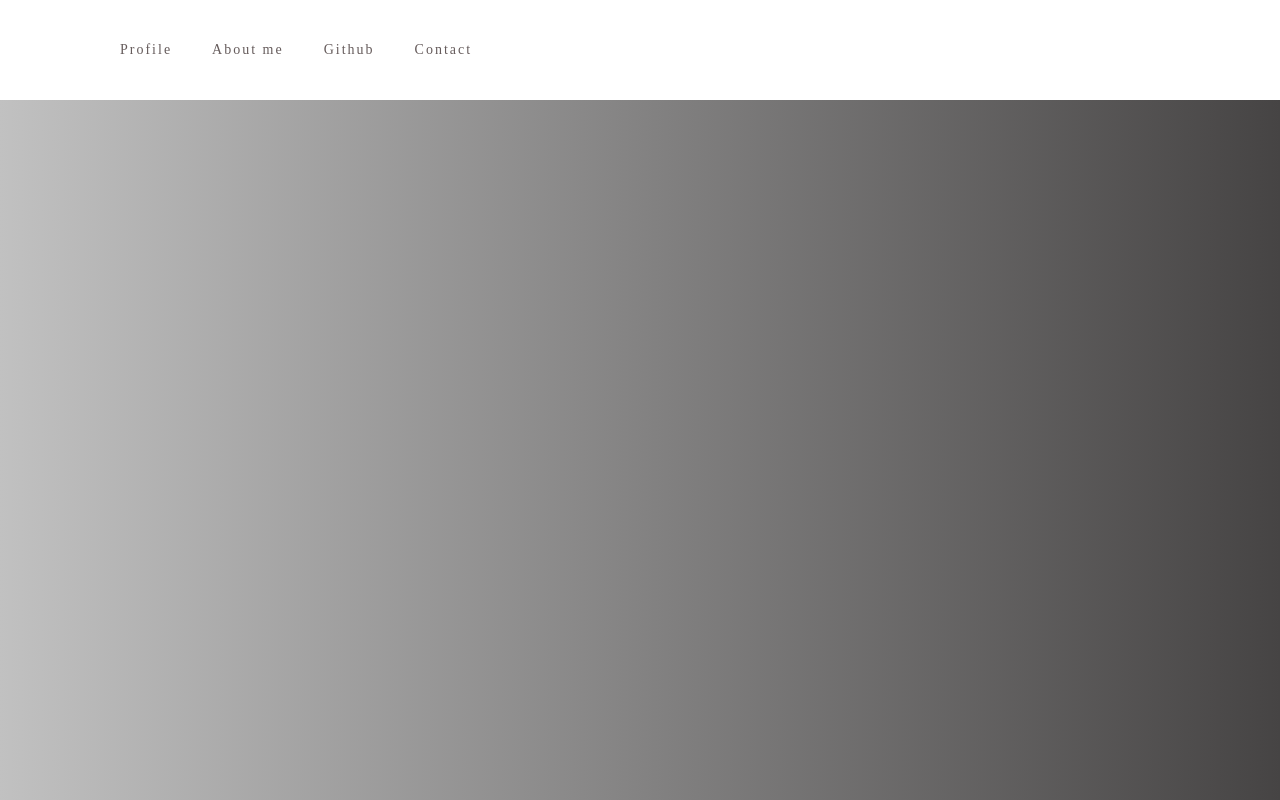
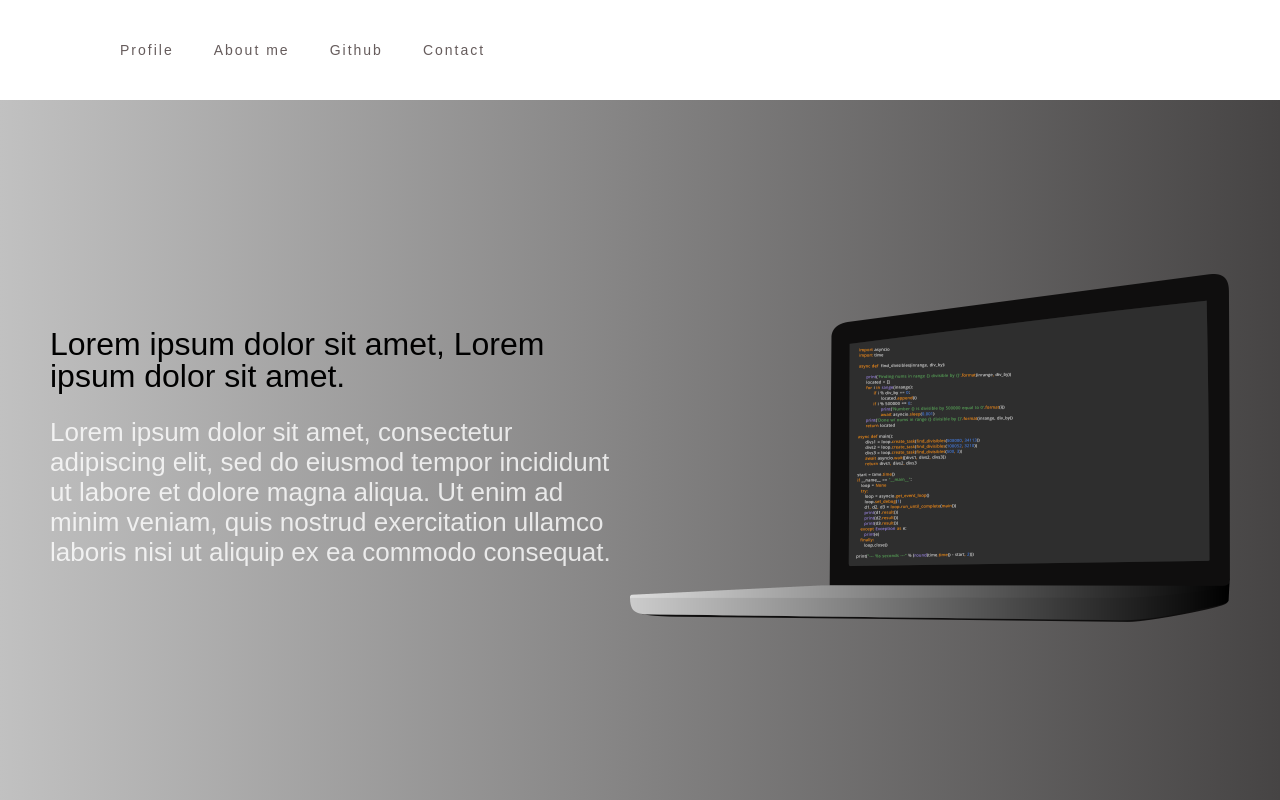
Before and after one commit to siscopuig/siscopuig, a PHP site: page / in a window 1280 px wide. Run offline with PHP 8.4, Linux system fonts and the light colour scheme.

Commit message:
Storing dev

```diff
--- a/public/css/main-panel.css
+++ b/public/css/main-panel.css
@@ -1,4 +1,8 @@
 
+
+body {
+    font-family: "Droid Sans", sans-serif;
+}
 
 /* Header */
 
@@ -94,68 +98,55 @@
     height: 700px;
 }
 
+/* ### Flex container ### */
 
-/*.container-fluid {*/
-    /*width: 100%;*/
-    /*padding-right: 15px;*/
-    /*padding-left: 15px;*/
-    /*margin-right: auto;*/
-    /*margin-left: auto;*/
+.flex-main-container {
+    height: 100%;
+    display: flex;
+    align-items: center;
+    justify-content: center;
+}
+
+.flex-left-container {
+    flex: 1 1 0;
+    display: flex;
+    flex-direction: column;
+}
+
+.flex-half-container {
+    flex: 1;
+    overflow: auto;
+}
+
+.aligner {
+    max-width: 50%;
+}
+
+.flex-right-container {
+    flex: 1 1 0;
+}
+
+@media (min-width: 1200px) {
+    .col-12 {
+        padding-left: 15px;
+    }
+}
+
+
+
+/*.flex-main-container .poster-home-text {*/
+    /*font-size: calc(100vw / 22);*/
+    /*color: #FFFFFF;*/
 /*}*/
 
-.break-out {
-    width: 100vw; /* Relative to 1% of the width of the viewport */
-    left: calc(-1 * (100vw - 100%) / 2);
-}
 
-/*.d-flex {*/
-    /*display: flex !important;*/
-/*}*/
 
-.flex-grow {
-    flex: 1;
-}
 
-.poster {
-    overflow: hidden;
-}
 
-.poster-home {
-    position: relative;
-}
 
-.justify-content-between {
-    justify-content: space-between !important;
-}
 
-.poster-home-image {
-    width: 100%;
-    height: 100%;
-    right: 0;
-    position: absolute;
-    top: 0;
-    /*background: url(../images/laptop-800x464.png) no-repeat center -10px;*/
-    /*border: 1px solid black;*/
-}
 
-.row {
-    display: flex;
-    flex-wrap: wrap;
-    margin-left: -15px;
-    margin-right: -15px;
-}
 
-.align-items-center {
-    align-items: center !important;
-}
-
-.col-12 {
-    width: 100%;
-    min-height: 1px;
-    padding-right: 15px;
-    padding-left: 15px;
-    position: relative;
-}
 
 /* ### h1 ### */
 
@@ -164,27 +155,12 @@ h1 {
     line-height: 1em;
 }
 
-.poster-home h1 {
-    font-size: calc(100vw / 30);
-}
-
-@media (min-width: 768px) {
-    .poster-home h1 {
-        color: #FFFFFF;
-    }
-}
-
-@media (min-width: 1024px) {
-    .mb-lg-3 {
-        margin-bottom: 60px !important;
-    }
-}
 
 /* ### End h1 ### */
 
 
-@media (min-width: 768px) {
-    .poster-home .text-1 {
+@media (min-width: 1200px) {
+    .text-1 {
         color: rgba(255,255,255,0.8);
         font-size: 1.625rem;
         max-width: 650px;
@@ -193,40 +169,10 @@ h1 {
 
 /* ### Laptop image container ### */
 
-@media (min-width: 768px) {
-    .d-md-block {
-        display: block !important;
-    }
-}
-
-/*.d-none {*/
-    /*display: none !important;*/
-/*}*/
-
-/*@media (min-width: 1024px) {*/
-    /*.poster-home-image {*/
-        /*left: 50vw;*/
-    /*}*/
-/*}*/
-
-@media (min-width: 768px) {
-    .poster-home-image {
-        left: 50vw;
-
-    }
-}
-
 .laptop {
     display: block;
     margin-left: auto;
     margin-right: auto;
-}
-
-.poster-home-image {
-    position: absolute;
-    right: 0;
-    height: 100%;
-    top: 0;
 }
 
 .poster-home-image picture {
--- a/templates/header.php
+++ b/templates/header.php
@@ -12,7 +12,7 @@
     <link href="../public/css/main-panel.css" rel="stylesheet" type="text/css">
 
     <!-- fonts -->
-    <!--    <link href='http://fonts.googleapis.com/css?family=Open+Sans:400,300,600,700' rel='stylesheet' type='text/css'>-->
+        <link href='http://fonts.googleapis.com/css?family=Open+Sans:400,300,600,700' rel='stylesheet' type='text/css'>
     <!--    <link href='http://fonts.googleapis.com/css?family=Josefin+Sans:100,300,400,600,700|Anton' rel='stylesheet' type='text/css'>-->
     <!--    <link href='http://fonts.googleapis.com/css?family=Poiret+One' rel='stylesheet' type='text/css'>-->
 
@@ -47,34 +47,33 @@
         <div class="main-panel">
             <div class="linear-gradient">
                 <div class="container-fluid">
-<!--                    <div class="poster-home">-->
-<!--                        <div class="container-fluid d-flex flex-column justify-content-between">-->
-<!--                            <div class="row align-items-center flex-grow">-->
-<!--                                <div class="col-12 col-md-7 col-lg-6">-->
-<!--                                    <h1 class="wbr mb-1 mb-md-2 mb-lg-3">-->
-<!--                                        <span>Lorem ipsum dolor sit amet,</span>-->
-<!--                                        <span>Lorem ipsum dolor sit amet.</span>-->
-<!--                                    </h1>-->
-<!--                                    <p class="text-1">-->
-<!--                                        Lorem ipsum dolor sit amet, consectetur adipiscing elit, sed do-->
-<!--                                        eiusmod tempor incididunt ut labore et dolore magna aliqua.-->
-<!--                                        Ut enim ad minim veniam, quis nostrud exercitation ullamco laboris-->
-<!--                                        nisi ut aliquip ex ea commodo consequat.-->
-<!--                                    </p>-->
-<!--                                </div>-->
-<!--                            </div>-->
-<!--                        <div class="poster-home-image d-none d-md-block">-->
-<!--                            <picture class="laptop">-->
-<!--                                <source-->
-<!--                                    srcset="../public/images/poster/laptop-600x348.png"-->
-<!--                                    type="image/png" >-->
-<!--                                <img-->
-<!--                                    src="../public/images/poster/laptop-600x348.png"-->
-<!--                                    type="image/png"-->
-<!--                                    alt="">-->
-<!--                            </picture>-->
-<!--                        </div>-->
-<!--                    </div>-->
+                    <div class="poster-home flex-main-container">
+                        <div class="flex-left-container aligner">
+                            <div class="flex-half-container">
+                                <h1 class="">
+                                    <span>Lorem ipsum dolor sit amet,</span>
+                                    <span>Lorem ipsum dolor sit amet.</span>
+                                </h1>
+                                <p class="text-1">
+                                    Lorem ipsum dolor sit amet, consectetur adipiscing elit, sed do
+                                    eiusmod tempor incididunt ut labore et dolore magna aliqua.
+                                    Ut enim ad minim veniam, quis nostrud exercitation ullamco laboris
+                                    nisi ut aliquip ex ea commodo consequat.
+                                </p>
+                            </div>
+                        </div>
+
+                    <div class="flex-right-container poster-home-image">
+                        <picture class="laptop">
+                            <source
+                                srcset="../public/images/poster/laptop-600x348.png"
+                                type="image/png" >
+                            <img
+                                src="../public/images/poster/laptop-600x348.png"
+                                type="image/png"
+                                alt="">
+                        </picture>
+                    </div>
                 </div>
             </div>
         </div>
```
